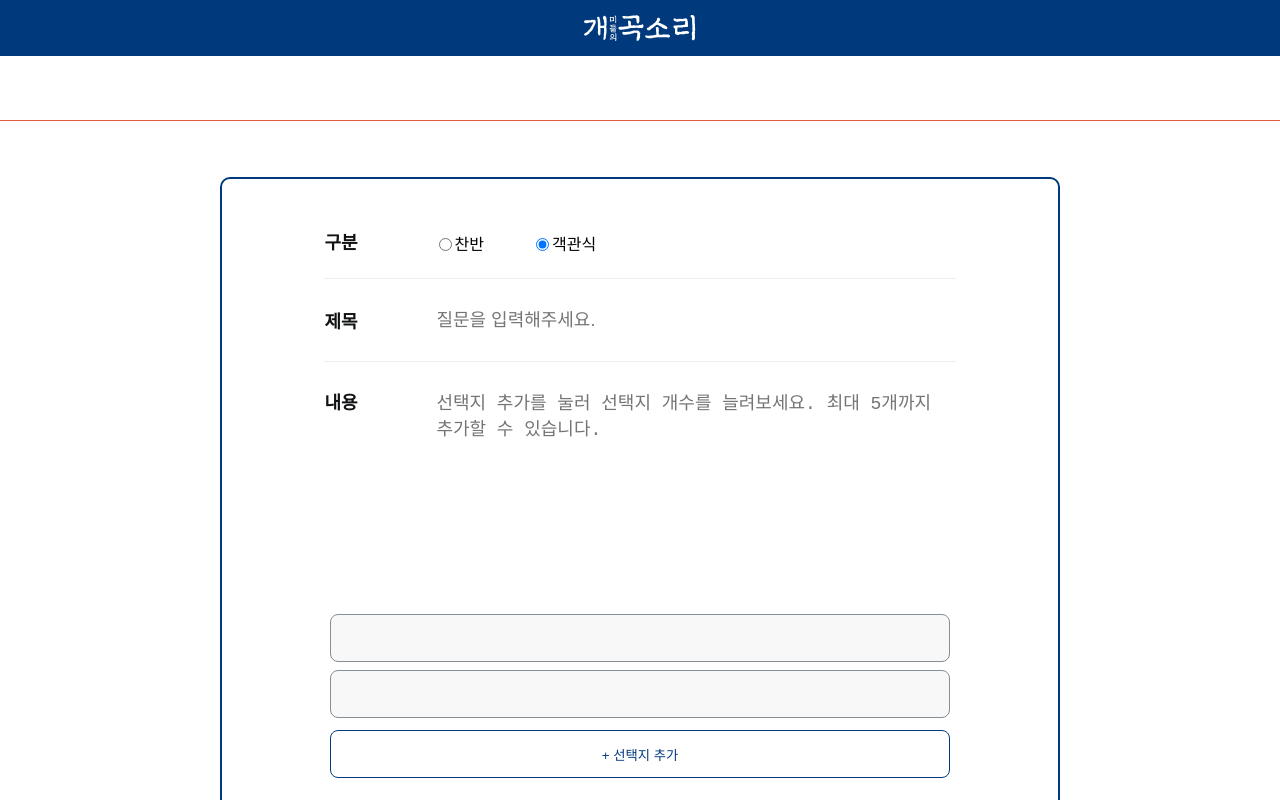
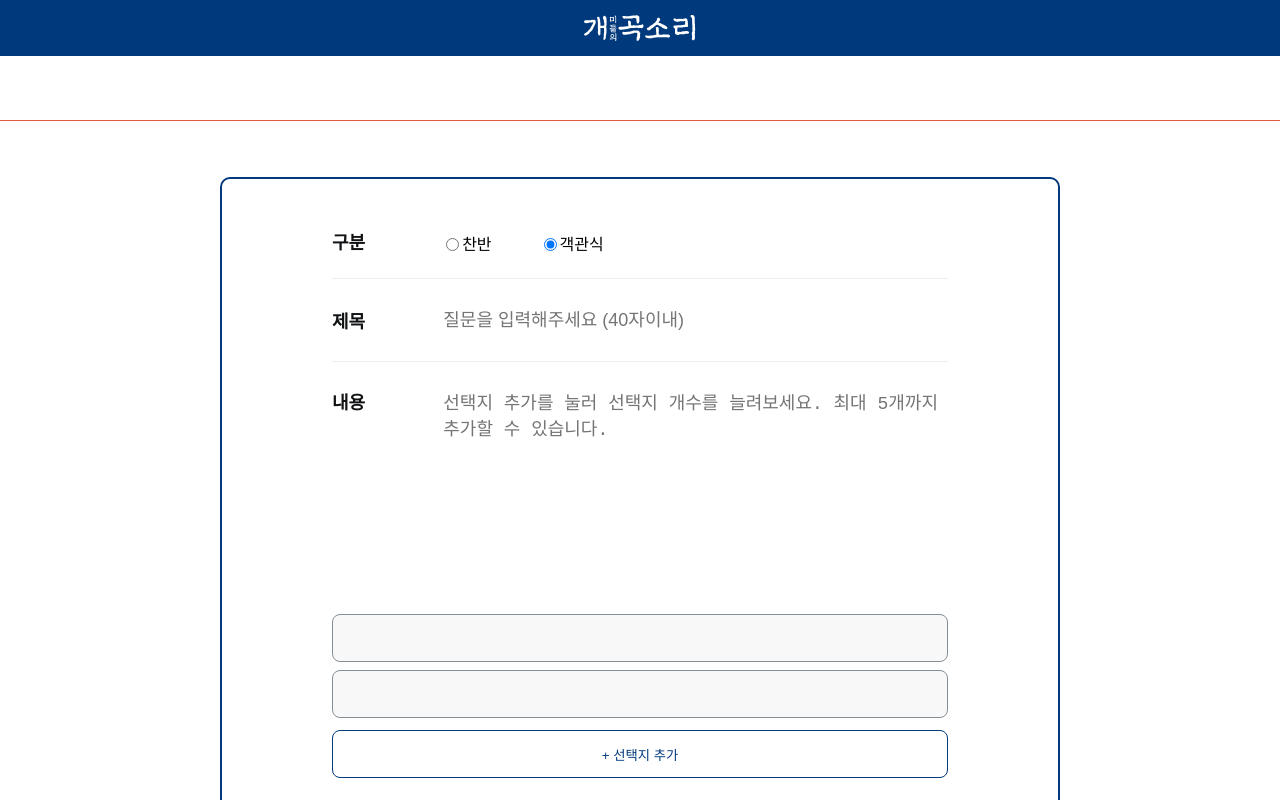
Before and after one commit to gabmin/Front-End, a React (Create React App) app: page /write in a window 1280 px wide. Both pictures are taken after a click on the radio button 542 px from the left and 244 px from the top of the page. Shown: the top 800 px of the page. Built offline with nearby package versions, Linux system fonts and the light colour scheme; no server answers.

Commit message:
[style] MultiWrite CSS

```diff
--- a/src/components/MultiWrite.js
+++ b/src/components/MultiWrite.js
@@ -326,7 +326,8 @@ const MultiWrite = props => {
           <Input
             ref={titleRef}
             type="text"
-            placeholder="질문을 입력해주세요."
+            maxlength="40"
+            placeholder="질문을 입력해주세요 (40자이내)"
             onChange={changeTitle}
             value={title}
           />
--- a/src/pages/CardWrite.js
+++ b/src/pages/CardWrite.js
@@ -57,7 +57,7 @@ const CardWrite = () => {
                   type="radio"
                   id="either"
                   checked={eitherState}
-                  onChange={EitherRadioBtn}
+                  // onChange={EitherRadioBtn}
                 />
                 <label>찬반</label>
               </RadioBtnWarpperE>
@@ -93,7 +93,7 @@ const ContentBox = styled.div`
   box-sizing: border-box;
   margin: 56px auto 56px auto;
   border-radius: 10px;
-  padding: 4% 8% 4% 8%;
+  padding: 4% 110px 4% 110px;
 `;
 
 const Index = styled.div`
--- a/src/pages/MultiEdit.js
+++ b/src/pages/MultiEdit.js
@@ -54,25 +54,22 @@ const MultiEdit = props => {
     return (
       <>
         <Wrap>
-          <ButtonGrid>
-            <button onClick={onClickBack}>{"<"} 뒤로가기</button>
-            <button onClick={onClickIndex}>목록</button>
-          </ButtonGrid>
           <ContentBox>
             <Index>
-              <h4 style={{ width: "30px" }}>구분</h4>
+              <p>구분</p>
               <div style={{ display: "flex" }}>
-                <RadioBtnWarpper>
+                <RadioBtnWarpperE>
                   <input
                     name="write"
                     type="radio"
                     id="either"
                     checked={eitherState}
                     onChange={EitherRadioBtn}
+                    disabled
                   />
                   <label>찬반</label>
-                </RadioBtnWarpper>
-                <RadioBtnWarpper>
+                </RadioBtnWarpperE>
+                <RadioBtnWarpperM>
                   <input
                     name="write"
                     type="radio"
@@ -81,7 +78,7 @@ const MultiEdit = props => {
                     onChange={MultiRadioBtn}
                   />
                   <label>객관식</label>
-                </RadioBtnWarpper>
+                </RadioBtnWarpperM>
               </div>
             </Index>
 
@@ -97,9 +94,9 @@ const MultiEdit = props => {
 };
 
 const Wrap = styled.div`
-  width: 80%;
-  height: 100%;
-  margin: 50px auto;
+  min-width: 100%;
+  max-width: 840px;
+  margin: auto;
 `;
 const ButtonGrid = styled.div`
   width: 100%;
@@ -109,22 +106,42 @@ const ButtonGrid = styled.div`
 `;
 
 const ContentBox = styled.div`
-  border: 1px solid black;
-  width: 100%;
-  height: 100%;
-  padding: 1em;
+  border: 2px solid #00397c;
+  max-width: 840px;
   box-sizing: border-box;
-`;
-const RadioBtnWarpper = styled.div`
-  width: 70px;
-  display: flex;
-  margin: 0px 0px 0px 60px;
-  align-items: center;
+  margin: 56px auto 56px auto;
+  border-radius: 10px;
+  padding: 4% 110px 4% 110px;
 `;
 
 const Index = styled.div`
-  margin: 10px;
   display: flex;
+  p {
+    font-size: 18px;
+    color: #101214;
+    font-weight: bold;
+    line-height: 26px;
+    margin: 0px;
+  }
+  margin: 0px 0px 22px 0px;
+`;
+
+const RadioBtnWarpperE = styled.div`
+  display: flex;
+  margin: 0px 0px 0px 76px;
+  align-items: center;
+  label {
+    font-size: 16px;
+  }
+`;
+
+const RadioBtnWarpperM = styled.div`
+  display: flex;
+  margin: 0px 0px 0px 47px;
+  align-items: center;
+  label {
+    font-size: 16px;
+  }
 `;
 
 export default MultiEdit;
```
